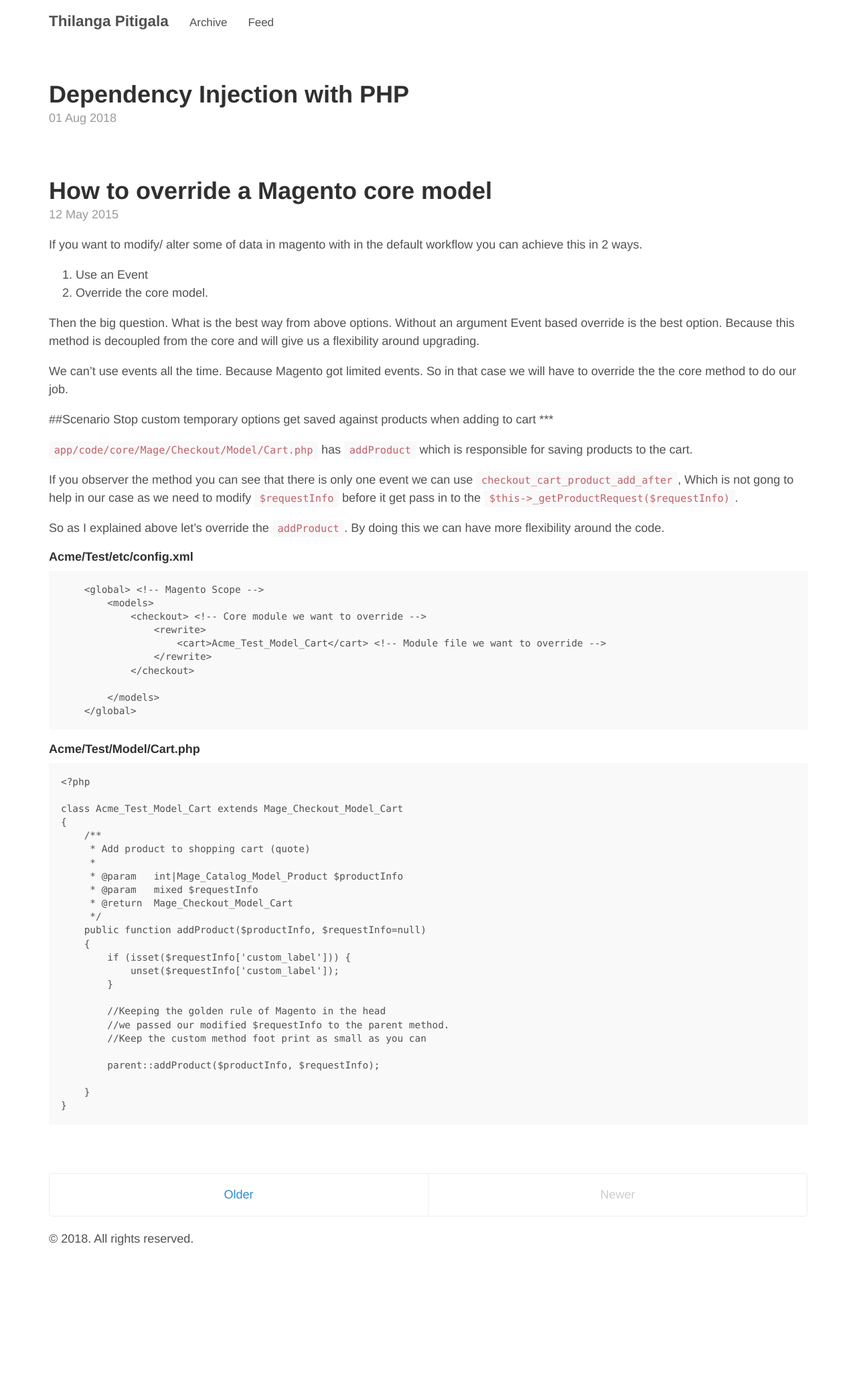
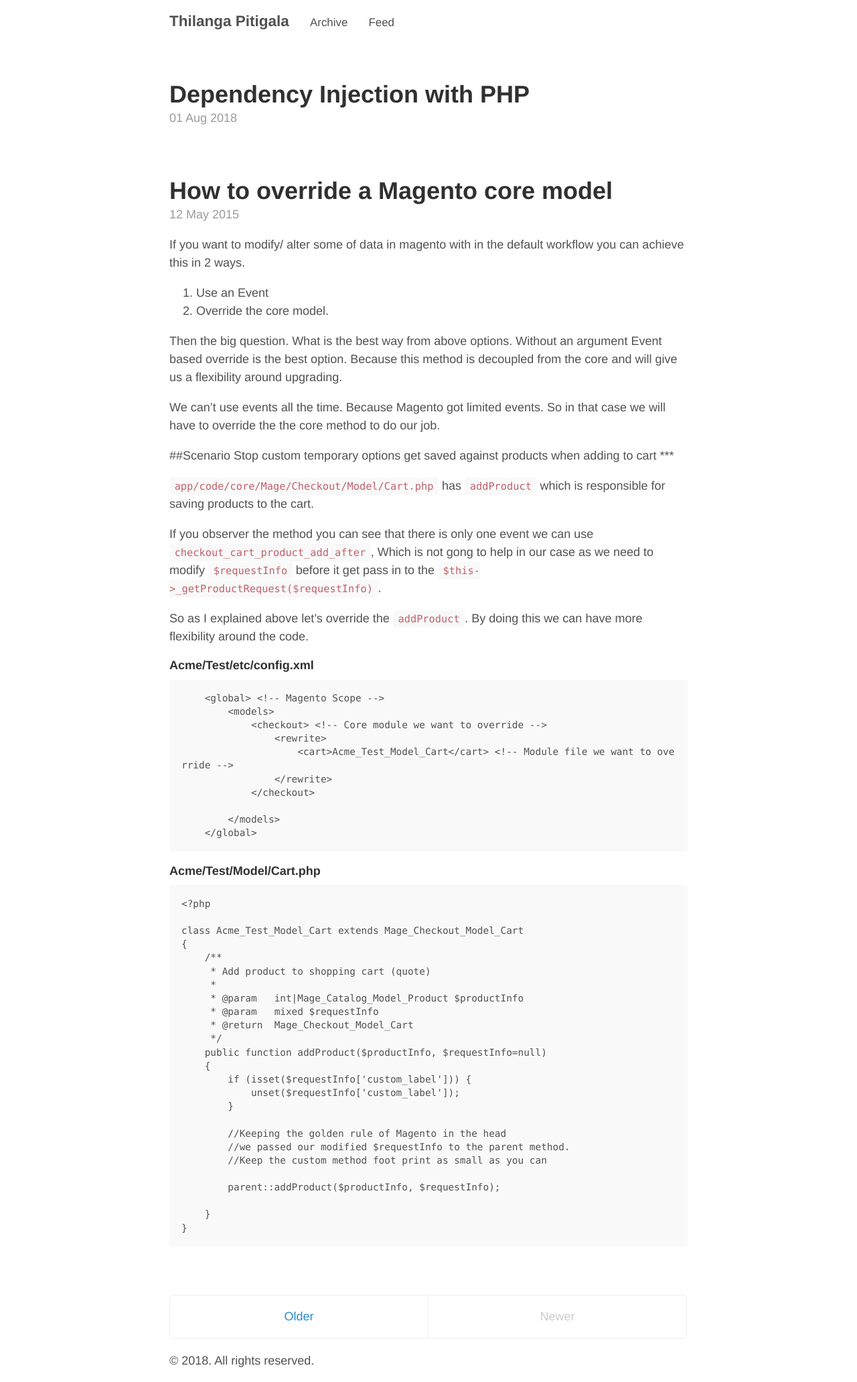
Before and after one commit to robpetreski/thilanga.github.io, a Jekyll site: the page built from index.html, in a window 1280 px wide. Shown: the whole page at 67% size. Built offline with Jekyll 4.4.1, drawn with Linux system fonts in a browser that asks for light colours; the list of posts is cut into pages by our own code; before the commit the page ends 1881 px from its top, so only the background shows below that.

Commit message:
Updated to reduce post width

```diff
--- a/public/css/poole.css
+++ b/public/css/poole.css
@@ -270,7 +270,7 @@ tbody tr:nth-child(odd) th {
  */
 
 .container {
-    max-width: 65rem;
+    max-width: 45rem;
     padding-left: 1rem;
     padding-right: 1rem;
     margin-left: auto;
```
